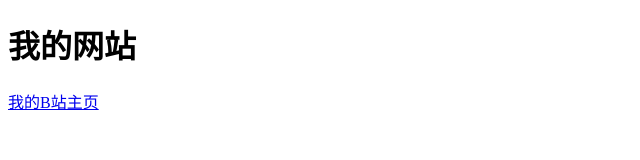
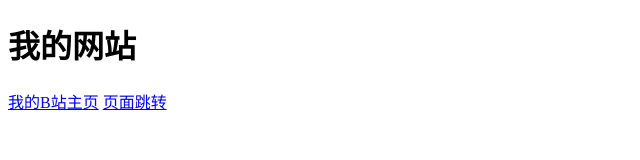
Before and after one commit to 122LearnCoding/122LearnCoding.github.io, a plain HTML site: page index.html in a window 1280 px wide. Shown: the whole page, without its empty margins (0-640 px from the left). Drawn offline with Linux system fonts and the light colour scheme.

Commit message:
Update index.html

```diff
--- a/index.html
+++ b/index.html
@@ -8,5 +8,6 @@
 <body>
     <h1>我的网站</h1>
     <a href="https://space.bilibili.com/1542468102">我的B站主页</a>
+    <a href="/jump.html">页面跳转</a>
 </body>
 </html>
```
